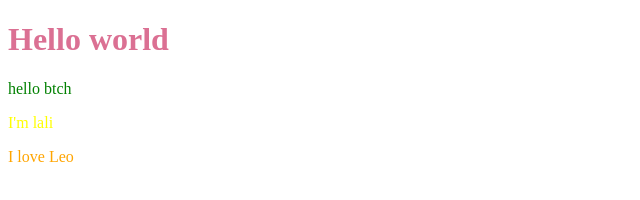
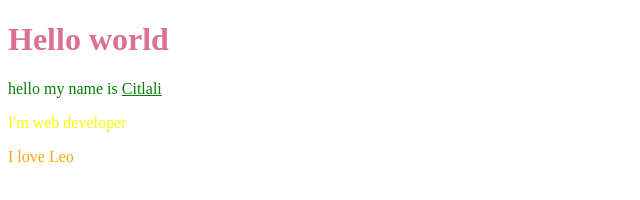
Before and after one commit to avila-citlali/avila-citlali, a plain HTML site: page index.html in a window 1280 px wide. Shown: the whole page, without its empty margins (0-640 px from the left). Drawn offline with Linux system fonts and the light colour scheme.

Commit message:
experimenting with u tag

```diff
--- a/index.html
+++ b/index.html
@@ -9,8 +9,8 @@
 </head>
 <body>
     <h1>Hello world</h1>
-    <p class= "green-text">hello btch</p>
-    <p class="yellow-text"> I'm lali</p>
+    <p class= "green-text">hello my name is <u>Citlali</u></p>
+    <p class="yellow-text"> I'm web developer</p>
 
     <p id="orange-text">I love Leo</p>
 
```
